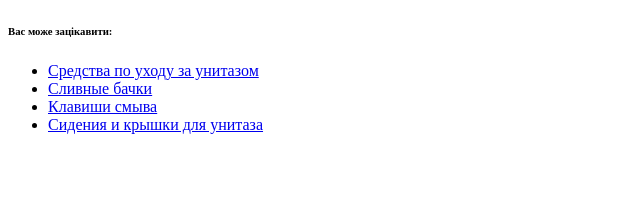
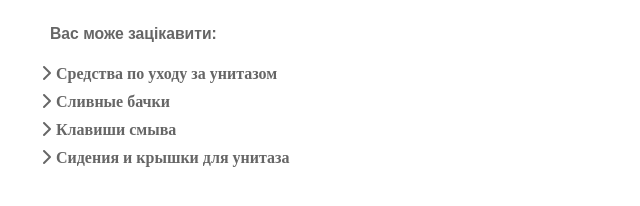
Before and after one commit to dimon271086/filter_content_list, a plain HTML site: page index.html in a window 1280 px wide. Shown: the whole page, without its empty margins (0-640 px from the left). Drawn offline with Linux system fonts and the light colour scheme; the site is published under a folder, as on GitHub Pages, so addresses that start at the root find nothing.

Commit message:
Update index.html

```diff
--- a/index.html
+++ b/index.html
@@ -4,8 +4,8 @@
 	<meta charset="UTF-8">
 	<meta http-equiv="X-UA-Compatible" content="IE=edge">
 	<meta name="viewport" content="width=device-width, initial-scale=1.0">
-	<link rel="stylesheet" href="/css/fontawesome.min.css">
-	<link rel="stylesheet" href="/css/style.css">
+	<link rel="stylesheet" href="css/fontawesome.min.css">
+	<link rel="stylesheet" href="css/style.css">
 	<title>Document</title>
 </head>
 <body>
```
